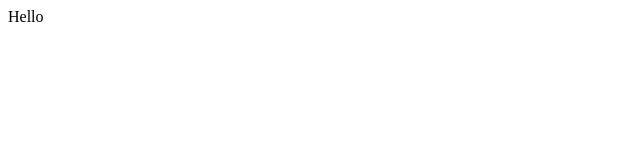
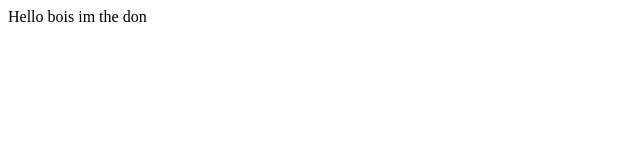
Before and after one commit to Regalianz/website, a plain HTML site: page index.html in a window 1280 px wide. Shown: the whole page, without its empty margins (0-640 px from the left). Drawn offline with Linux system fonts and the light colour scheme.

Commit message:
Update index.html

```diff
--- a/index.html
+++ b/index.html
@@ -1,5 +1,5 @@
 <html>
 <body>
-Hello
+Hello bois im the don
 </body>
 </html>
```
